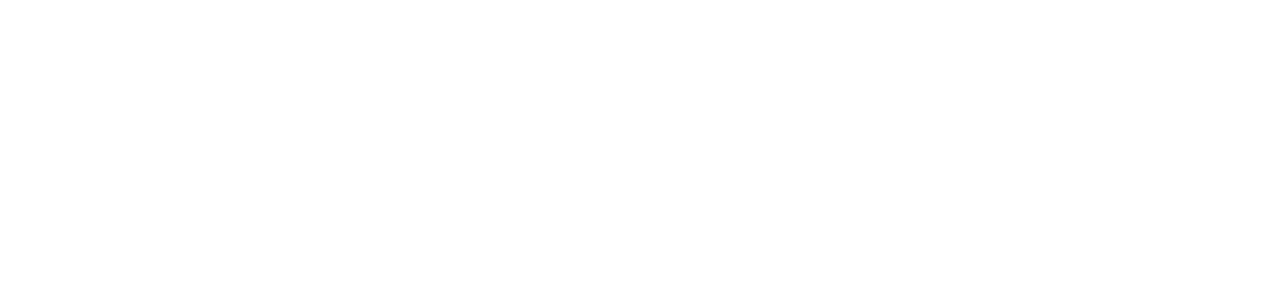
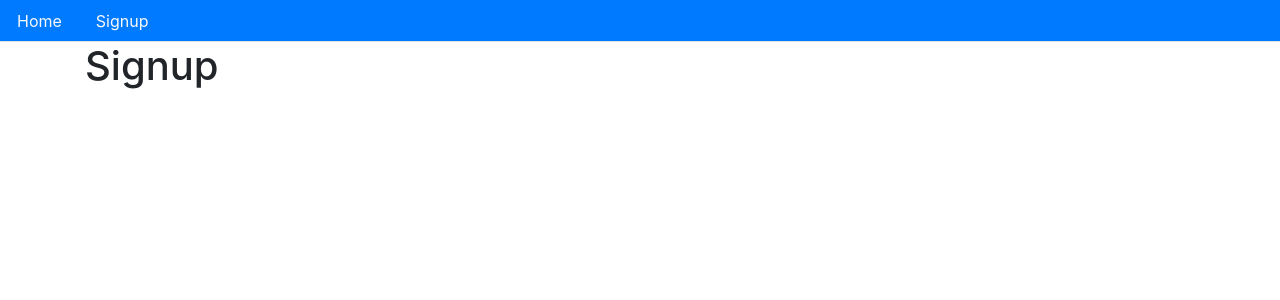
Before and after one commit to redshot/recipe-app-front-end, a React (Create React App) app: page /signup in a window 1280 px wide. Before the commit this address had no page. Shown: the top 300 px of the page. Built offline with nearby package versions, Linux system fonts and the light colour scheme.

Commit message:
Set up signup page
Axios and React Toastify packages are installed in this commit

```diff
--- a/package.json
+++ b/package.json
@@ -6,10 +6,12 @@
     "@testing-library/jest-dom": "^5.16.5",
     "@testing-library/react": "^13.4.0",
     "@testing-library/user-event": "^13.5.0",
+    "axios": "^1.3.6",
     "react": "^18.2.0",
     "react-dom": "^18.2.0",
     "react-router-dom": "^6.10.0",
     "react-scripts": "5.0.1",
+    "react-toastify": "^9.1.2",
     "web-vitals": "^2.1.4"
   },
   "scripts": {
--- a/src/Routes.js
+++ b/src/Routes.js
@@ -1,12 +1,14 @@
 import React from 'react';
 import { BrowserRouter, Routes, Route } from 'react-router-dom';
 import App from './App';
+import Signup from './auth/Signup';
 
 const StartingRoutes = () => {
   return (
     <BrowserRouter>
       <Routes>
-        <Route path="/" element={<App />} />
+        <Route path="/" exact element={<App />} />
+        <Route path="/signup" exact element={<Signup />} />
       </Routes>
     </BrowserRouter>
   );
@@ -17,4 +19,8 @@
 /**
  * - In react-router-dom v6, "<Switch></Switch>" component is replaced by routes "<Routes></Routes>" component
  * - StartingRoutes is a component
+ * - By using React Router's exact prop on the first route, you can ensure that the route will match only
+ *   if the current URL is an exact match.
+ *
+ *
  */
--- /dev/null
+++ b/src/auth/Signup.js
@@ -0,0 +1,26 @@
+import React, { useState } from 'react';
+import { Link, Redirect } from 'react-router-dom';
+import Layout from '../core/Layout';
+import axios from 'axios';
+import { ToastContainer } from 'react-toastify';
+import 'react-toastify/dist/ReactToastify.min.css';
+
+const Signup = () => {
+  return (
+    <Layout>
+      <ToastContainer />
+      <h1>Signup</h1>
+    </Layout>
+  );
+};
+
+export default Signup;
+
+/**
+ * - useState is React Hook that allows you to add state to a functional component
+ * - Axios is a promised-based HTTP client for JavaScript.
+ *  - It has the ability to make HTTP requests from the browser and handle the transformation of request and response data.
+ * - The ToastContainer is just a simple component, which you can write text or even custom JSX elements in to customize the toast
+ *   even more.
+ *
+ */
--- a/src/core/Layout.js
+++ b/src/core/Layout.js
@@ -5,7 +5,10 @@
   const nav = () => (
     <ul className="nav nav-tabs bg-primary">
       <li className="nav-item">
-        <Link href="/" className="text-light nav-link">Home</Link>
+        <Link to="/" className="text-light nav-link">Home</Link>
+      </li>
+      <li className="nav-item">
+        <Link to="/signup" className="text-light nav-link">Signup</Link>
       </li>
     </ul>
   );
@@ -26,5 +29,6 @@
  * - ({ children }) works like ({ props }) but we just destructure it we can call directly with { children } instead of { props.children }
  * - nav() is a function
  * - Link component comes with react-router-dom. It prevents page refresh when the link is clicked
+ * - We "to" propert instead of "href" propery for the <Link></Link>
  *
  */
```
Also changed, not shown: 1 other file (tests, documents, lock files or other folders).
